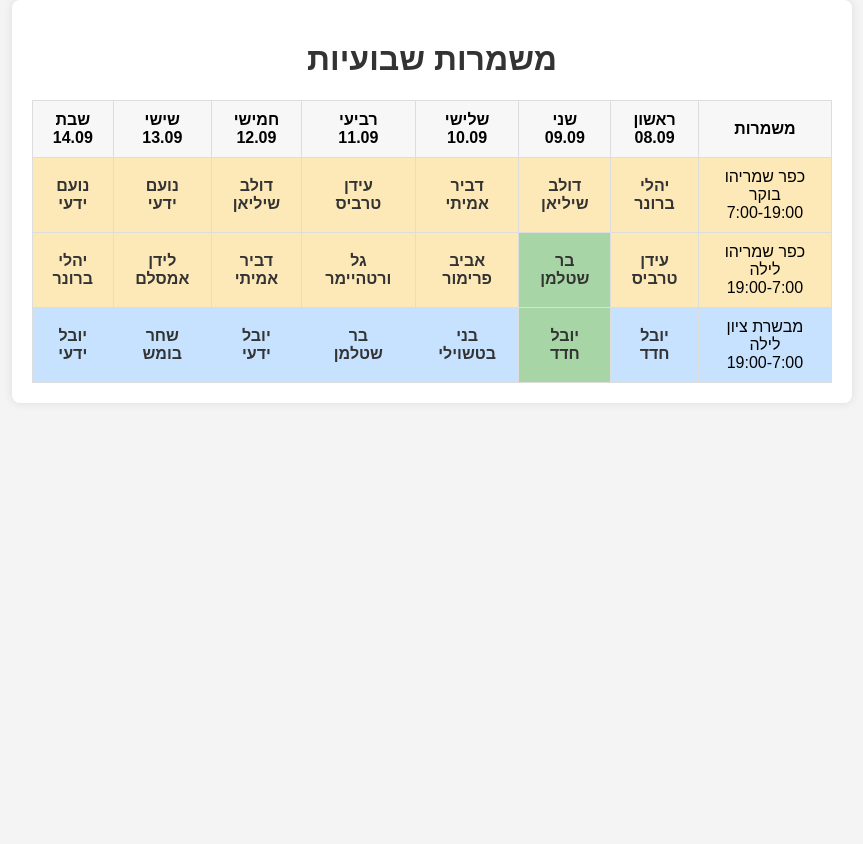
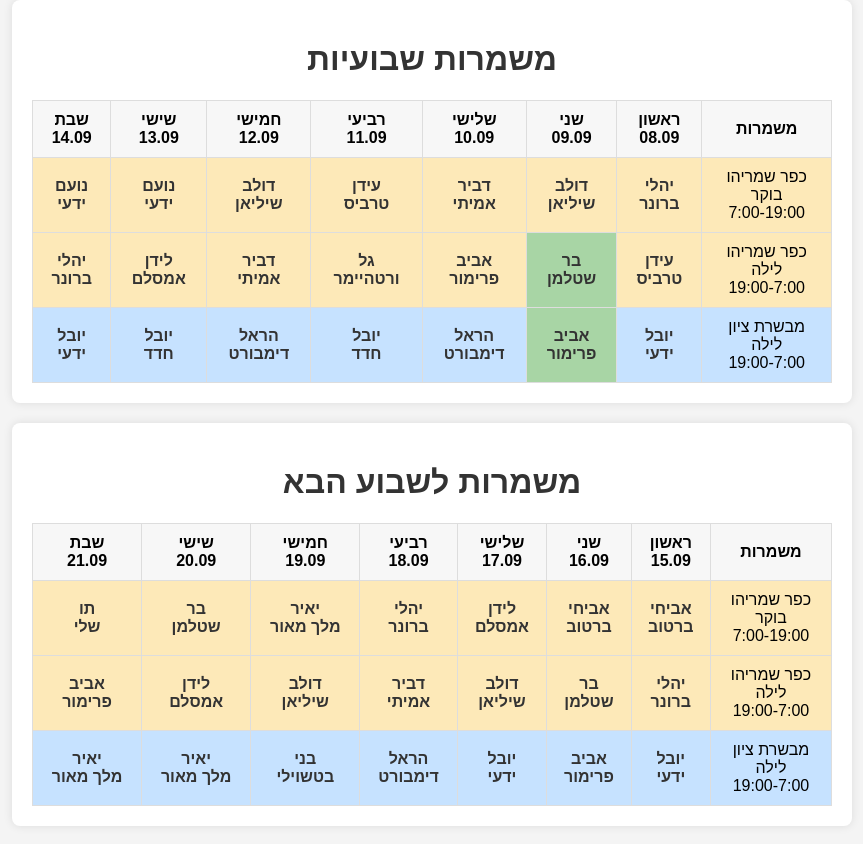
Before and after one commit to noamyady/test, a plain HTML site: page index.html in a window 1280 px wide. Shown: the whole page, without its empty margins (208-1071 px from the left). Before the commit the page ends 800 px from the top, so only its background shows below. Drawn offline with Linux system fonts and the light colour scheme.

Commit message:
Update index.html

```diff
--- a/index.html
+++ b/index.html
@@ -72,33 +72,73 @@
                 <th>שלישי<br>10.09</th><th>שני<br>09.09</th><th>ראשון<br>08.09</th><th>משמרות</th>
             </tr>
             <tr id="morning-shift-2" class="yellow">
-                <td><a href="https://wa.me/{{phone7_4}}" target="_blank"><a href="https://wa.me/972556668848" target="_blank">נועם<br>ידעי</a></a></td>
-                <td><a href="https://wa.me/{{phone6_4}}" target="_blank"><a href="https://wa.me/972556668848" target="_blank">נועם<br>ידעי</a></a></td>
-                <td><a href="https://wa.me/{{phone5_4}}" target="_blank"><a href="https://wa.me/972508270884" target="_blank">דולב<br>שיליאן</a></a></td>
-                <td><a href="https://wa.me/{{phone4_4}}" target="_blank"><a href="https://wa.me/972526837999" target="_blank">עידן<br>טרביס</a></a></td>
-                <td><a href="https://wa.me/{{phone3_4}}" target="_blank"><a href="https://wa.me/972508668158" target="_blank">דביר<br>אמיתי</a></a></td>
-                <td><a href="https://wa.me/{{phone2_4}}" target="_blank"><a href="https://wa.me/972508270884" target="_blank">דולב<br>שיליאן</a></a></td>
-                <td><a href="https://wa.me/{{phone1_4}}" target="_blank"><a href="https://wa.me/972544542223" target="_blank">יהלי<br>ברונר</a></a></td>
+                <td><a href="https://wa.me/{{phone7_1}}" target="_blank"><a href="https://wa.me/972556668848" target="_blank">נועם<br>ידעי</a></a></td>
+                <td><a href="https://wa.me/{{phone6_1}}" target="_blank"><a href="https://wa.me/972556668848" target="_blank">נועם<br>ידעי</a></a></td>
+                <td><a href="https://wa.me/{{phone5_1}}" target="_blank"><a href="https://wa.me/972508270884" target="_blank">דולב<br>שיליאן</a></a></td>
+                <td><a href="https://wa.me/{{phone4_1}}" target="_blank"><a href="https://wa.me/972526837999" target="_blank">עידן<br>טרביס</a></a></td>
+                <td><a href="https://wa.me/{{phone3_1}}" target="_blank"><a href="https://wa.me/972508668158" target="_blank">דביר<br>אמיתי</a></a></td>
+                <td><a href="https://wa.me/{{phone2_1}}" target="_blank"><a href="https://wa.me/972508270884" target="_blank">דולב<br>שיליאן</a></a></td>
+                <td><a href="https://wa.me/{{phone1_1}}" target="_blank"><a href="https://wa.me/972544542223" target="_blank">יהלי<br>ברונר</a></a></td>
                 <td rowspan="1" class="yellow">כפר שמריהו<br>בוקר<br>7:00-19:00</td>
             </tr>
             <tr id="night-shift-3" class="yellow">
-                <td><a href="https://wa.me/{{phone7_5}}" target="_blank"><a href="https://wa.me/972544542223" target="_blank">יהלי<br>ברונר</a></a></td>
-                <td><a href="https://wa.me/{{phone6_5}}" target="_blank"><a href="https://wa.me/972549061312" target="_blank">לידן<br>אמסלם</a></a></td>
-                <td><a href="https://wa.me/{{phone5_5}}" target="_blank"><a href="https://wa.me/972508668158" target="_blank">דביר<br>אמיתי</a></a></td>
-                <td><a href="https://wa.me/{{phone4_5}}" target="_blank"><a href="https://wa.me/972523543828" target="_blank">גל<br>ורטהיימר</a></a></td>
-                <td><a href="https://wa.me/{{phone3_5}}" target="_blank"><a href="https://wa.me/972528027802" target="_blank">אביב<br>פרימור</a></a></td>
-                <td><a href="https://wa.me/{{phone2_5}}" target="_blank"><a href="https://wa.me/972542550534" target="_blank">בר<br>שטלמן</a></a></td>
-                <td><a href="https://wa.me/{{phone1_5}}" target="_blank"><a href="https://wa.me/972526837999" target="_blank">עידן<br>טרביס</a></a></td>
+                <td><a href="https://wa.me/{{phone7_2}}" target="_blank"><a href="https://wa.me/972544542223" target="_blank">יהלי<br>ברונר</a></a></td>
+                <td><a href="https://wa.me/{{phone6_2}}" target="_blank"><a href="https://wa.me/972549061312" target="_blank">לידן<br>אמסלם</a></a></td>
+                <td><a href="https://wa.me/{{phone5_2}}" target="_blank"><a href="https://wa.me/972508668158" target="_blank">דביר<br>אמיתי</a></a></td>
+                <td><a href="https://wa.me/{{phone4_2}}" target="_blank"><a href="https://wa.me/972523543828" target="_blank">גל<br>ורטהיימר</a></a></td>
+                <td><a href="https://wa.me/{{phone3_2}}" target="_blank"><a href="https://wa.me/972528027802" target="_blank">אביב<br>פרימור</a></a></td>
+                <td><a href="https://wa.me/{{phone2_2}}" target="_blank"><a href="https://wa.me/972542550534" target="_blank">בר<br>שטלמן</a></a></td>
+                <td><a href="https://wa.me/{{phone1_2}}" target="_blank"><a href="https://wa.me/972526837999" target="_blank">עידן<br>טרביס</a></a></td>
                 <td rowspan="1" class="yellow">כפר שמריהו<br>לילה<br>19:00-7:00</td>
             </tr>
             <tr id="night-shift-4" class="blue">
-                <td><a href="https://wa.me/{{phone7_6}}" target="_blank"><a href="https://wa.me/972502150408" target="_blank">יובל<br>ידעי</a></a></td>
-                <td><a href="https://wa.me/{{phone6_6}}" target="_blank"><a href="https://wa.me/972586000275" target="_blank">שחר<br>בומש</a></a></td>
-                <td><a href="https://wa.me/{{phone5_6}}" target="_blank"><a href="https://wa.me/972502150408" target="_blank">יובל<br>ידעי</a></a></td>
-                <td><a href="https://wa.me/{{phone4_6}}" target="_blank"><a href="https://wa.me/972542550534" target="_blank">בר<br>שטלמן</a></a></td>
-                <td><a href="https://wa.me/{{phone3_6}}" target="_blank"><a href="https://wa.me/972545529971" target="_blank">בני<br>בטשוילי</a></a></td>
-                <td><a href="https://wa.me/{{phone2_6}}" target="_blank"><a href="https://wa.me/972547849584" target="_blank">יובל<br>חדד</a></a></td>
-                <td><a href="https://wa.me/{{phone1_6}}" target="_blank"><a href="https://wa.me/972547849584" target="_blank">יובל<br>חדד</a></a></td>
+                <td><a href="https://wa.me/{{phone7_3}}" target="_blank"><a href="https://wa.me/972502150408" target="_blank">יובל<br>ידעי</a></a></td>
+                <td><a href="https://wa.me/{{phone6_3}}" target="_blank"><a href="https://wa.me/972547849584" target="_blank">יובל<br>חדד</a></a></td>
+                <td><a href="https://wa.me/{{phone5_3}}" target="_blank"><a href="https://wa.me/972546686466" target="_blank">הראל<br>דימבורט</a></a></td>
+                <td><a href="https://wa.me/{{phone4_3}}" target="_blank"><a href="https://wa.me/972547849584" target="_blank">יובל<br>חדד</a></a></td>
+                <td><a href="https://wa.me/{{phone3_3}}" target="_blank"><a href="https://wa.me/972546686466" target="_blank">הראל<br>דימבורט</a></a></td>
+                <td><a href="https://wa.me/{{phone2_3}}" target="_blank"><a href="https://wa.me/972528027802" target="_blank">אביב<br>פרימור</a></a></td>
+                <td><a href="https://wa.me/{{phone1_3}}" target="_blank"><a href="https://wa.me/972502150408" target="_blank">יובל<br>ידעי</a></a></td>
+                <td rowspan="1" class="blue">מבשרת ציון<br>לילה<br>19:00-7:00</td>
+            </tr>
+        </table>
+    </div>
+
+   <div class="schedule-container">
+        <h1>משמרות לשבוע הבא</h1>
+        <table>
+            <tr>
+                <th>שבת<br>21.09</th><th>שישי<br>20.09</th><th>חמישי<br>19.09</th><th>רביעי<br>18.09</th>
+                <th>שלישי<br>17.09</th><th>שני<br>16.09</th><th>ראשון<br>15.09</th><th>משמרות</th>
+            </tr>
+            <tr id="morning-shift-5" class="yellow">
+                <td><a href="https://wa.me/{{phone7_4}}" target="_blank">תו<br>שלי</a></td>
+                <td><a href="https://wa.me/{{phone6_4}}" target="_blank"><a href="https://wa.me/972542550534" target="_blank">בר<br>שטלמן</a></a></td>
+                <td><a href="https://wa.me/{{phone5_4}}" target="_blank">יאיר<br>מלך מאור</a></td>
+                <td><a href="https://wa.me/{{phone4_4}}" target="_blank"><a href="https://wa.me/972544542223" target="_blank">יהלי<br>ברונר</a></a></td>
+                <td><a href="https://wa.me/{{phone3_4}}" target="_blank"><a href="https://wa.me/972549061312" target="_blank">לידן<br>אמסלם</a></a></td>
+                <td><a href="https://wa.me/{{phone2_4}}" target="_blank"><a href="https://wa.me/972526071266" target="_blank">אביחי<br>ברטוב </a></a></td>
+                <td><a href="https://wa.me/{{phone1_4}}" target="_blank"><a href="https://wa.me/972526071266" target="_blank">אביחי<br>ברטוב </a></a></td>
+                <td rowspan="1" class="yellow">כפר שמריהו<br>בוקר<br>7:00-19:00</td>
+            </tr>
+            <tr id="night-shift-6" class="yellow">
+                <td><a href="https://wa.me/{{phone7_5}}" target="_blank"><a href="https://wa.me/972528027802" target="_blank">אביב<br>פרימור</a></a></td>
+                <td><a href="https://wa.me/{{phone6_5}}" target="_blank"><a href="https://wa.me/972549061312" target="_blank">לידן<br>אמסלם</a></a></td>
+                <td><a href="https://wa.me/{{phone5_5}}" target="_blank"><a href="https://wa.me/972508270884" target="_blank">דולב<br>שיליאן</a></a></td>
+                <td><a href="https://wa.me/{{phone4_5}}" target="_blank"><a href="https://wa.me/972508668158" target="_blank">דביר<br>אמיתי</a></a></td>
+                <td><a href="https://wa.me/{{phone3_5}}" target="_blank"><a href="https://wa.me/972508270884" target="_blank">דולב<br>שיליאן</a></a></td>
+                <td><a href="https://wa.me/{{phone2_5}}" target="_blank"><a href="https://wa.me/972542550534" target="_blank">בר<br>שטלמן</a></a></td>
+                <td><a href="https://wa.me/{{phone1_5}}" target="_blank"><a href="https://wa.me/972544542223" target="_blank">יהלי<br>ברונר</a></a></td>
+                <td rowspan="1" class="yellow">כפר שמריהו<br>לילה<br>19:00-7:00</td>
+            </tr>
+            <tr id="night-shift-4" class="blue">
+                <td><a href="https://wa.me/{{phone7_6}}" target="_blank">יאיר<br>מלך מאור</a></td>
+                <td><a href="https://wa.me/{{phone6_6}}" target="_blank">יאיר<br>מלך מאור</a></td>
+                <td><a href="https://wa.me/{{phone5_6}}" target="_blank"><a href="https://wa.me/972545529971" target="_blank">בני<br>בטשוילי</a></a></td>
+                <td><a href="https://wa.me/{{phone4_6}}" target="_blank"><a href="https://wa.me/972546686466" target="_blank">הראל<br>דימבורט</a></a></td>
+                <td><a href="https://wa.me/{{phone3_6}}" target="_blank"><a href="https://wa.me/972502150408" target="_blank">יובל<br>ידעי</a></a></td>
+                <td><a href="https://wa.me/{{phone2_6}}" target="_blank"><a href="https://wa.me/972528027802" target="_blank">אביב<br>פרימור</a></a></td>
+                <td><a href="https://wa.me/{{phone1_6}}" target="_blank"><a href="https://wa.me/972502150408" target="_blank">יובל<br>ידעי</a></a></td>
                 <td rowspan="1" class="blue">מבשרת ציון<br>לילה<br>19:00-7:00</td>
             </tr>
         </table>
```
